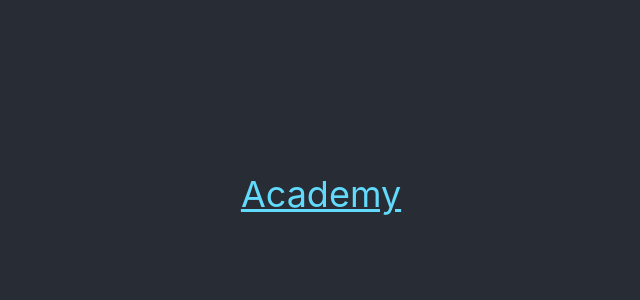
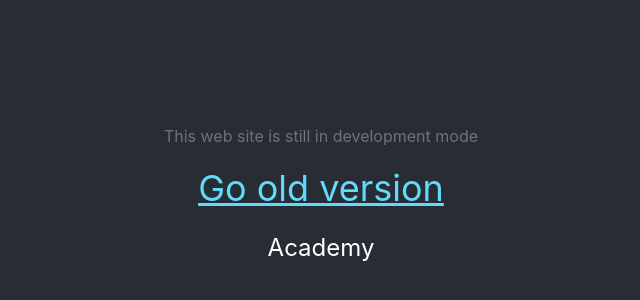
Before and after one commit to SanjarbekSaminjonov/sanjarbek.me, a React (Create React App) app: page / in a window 1280 px wide. Shown: the part 206-506 px from the top of the page, without its empty margins (319-959 px from the left). Built offline with nearby package versions, Linux system fonts and the light colour scheme.

Commit message:
Add old version link

```diff
--- a/public/index.html
+++ b/public/index.html
@@ -1,43 +1,20 @@
 <!DOCTYPE html>
 <html lang="en">
 <head>
-    <meta charset="utf-8" />
-    <link rel="icon" href="%PUBLIC_URL%/favicon.ico" />
-    <meta name="viewport" content="width=device-width, initial-scale=1" />
-    <meta name="theme-color" content="#000000" />
+  <meta charset="utf-8"/>
+  <link rel="icon" href="%PUBLIC_URL%/favicon.ico"/>
+  <meta name="viewport" content="width=device-width, initial-scale=1"/>
+  <meta name="theme-color" content="#000000"/>
   <meta
     name="description"
-      content="Web site created using create-react-app"
+    content="Sanjarbek Saminjonov is a software engineer from Fergana. Bsc student. Backend Developer at Uzinfocom LLc"
   />
-    <link rel="apple-touch-icon" href="%PUBLIC_URL%/logo192.png" />
-    <!--
-      manifest.json provides metadata used when your web app is installed on a
-      user's mobile device or desktop. See https://developers.google.com/web/fundamentals/web-app-manifest/
-    -->
-    <link rel="manifest" href="%PUBLIC_URL%/manifest.json" />
-    <!--
-      Notice the use of %PUBLIC_URL% in the tags above.
-      It will be replaced with the URL of the `public` folder during the build.
-      Only files inside the `public` folder can be referenced from the HTML.
-
-      Unlike "/favicon.ico" or "favicon.ico", "%PUBLIC_URL%/favicon.ico" will
-      work correctly both with client-side routing and a non-root public URL.
-      Learn how to configure a non-root public URL by running `npm run build`.
-    -->
-    <title>React App</title>
+  <link rel="apple-touch-icon" href="%PUBLIC_URL%/logo192.png"/>
+  <link rel="manifest" href="%PUBLIC_URL%/manifest.json"/>
+  <title>Sanjarbek Saminjonov</title>
 </head>
 <body>
-    <noscript>You need to enable JavaScript to run this app.</noscript>
+<noscript>Sanjarbek Saminjonov website</noscript>
 <div id="root"></div>
-    <!--
-      This HTML file is a template.
-      If you open it directly in the browser, you will see an empty page.
-
-      You can add webfonts, meta tags, or analytics to this file.
-      The build step will place the bundled scripts into the <body> tag.
-
-      To begin the development, run `npm start` or `yarn start`.
-      To create a production bundle, use `npm run build` or `yarn build`.
-    -->
 </body>
 </html>
--- a/src/pages/Home.tsx
+++ b/src/pages/Home.tsx
@@ -4,7 +4,14 @@ import React from "react";
 export const Home = () => {
   return (
     <div className={"min-h-screen min-w-screen flex items-center justify-center"}>
-      <Link className={"text-4xl underline hover:text-blue-600 active:text-sky-700"} to="/academy">Academy</Link>
+      <div className={"text-center"}>
+        <p className={"text-gray-500 mb-5"}>This web site is still in development mode</p>
+        <a className={"text-4xl underline hover:text-blue-600 active:text-sky-700"}
+           href={"https://github.saminjonov.uz"}>Go old version</a>
+        <br/>
+        <br/>
+        <Link className={"text-2xl text-white hover:text-blue-600 hover:underline"} to="/academy">Academy</Link>
+      </div>
     </div>
   )
 }
```
Also changed, not shown: public/manifest.json, 12 other files (tests, documents, lock files or other folders). Lines whose indentation alone changed are shown as unchanged.
